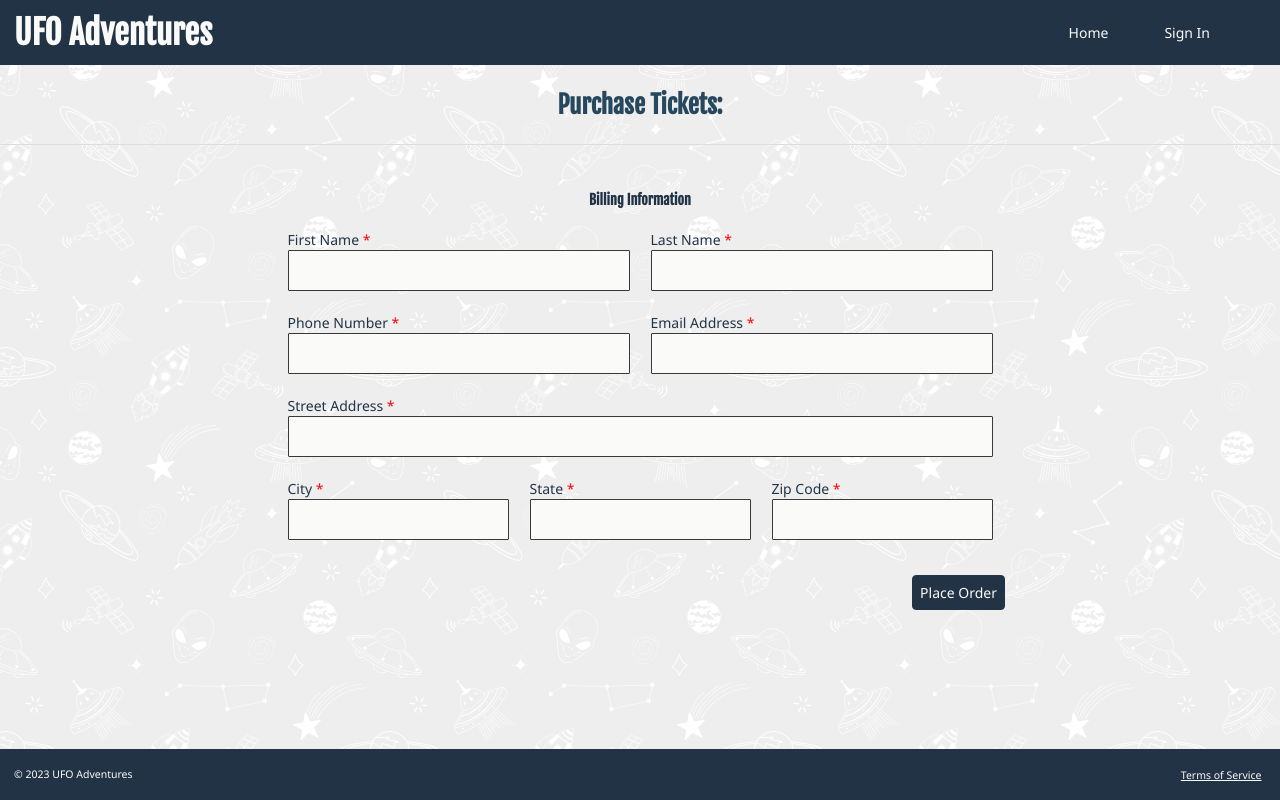
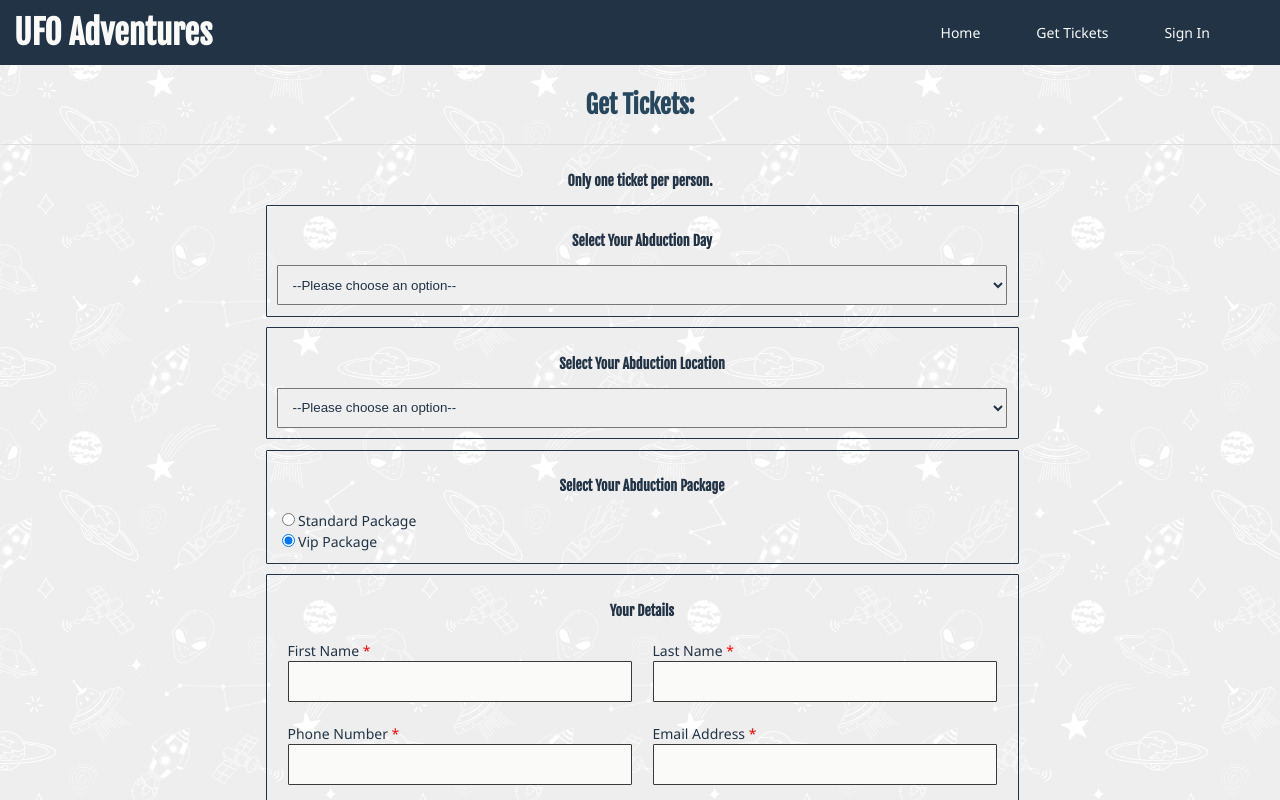
Before and after one commit to RHemstad/ufo_adventures, a React (Create React App) app: page /tickets in a window 1280 px wide. Shown: the top 800 px of the page. Built offline with nearby package versions, Linux system fonts and the light colour scheme; a web font is replaced by a local one.

Commit message:
checkout

```diff
--- a/src/components/home/Home.jsx
+++ b/src/components/home/Home.jsx
@@ -29,7 +29,7 @@ const Home = () => {
 <section id="tickets" className="tickets">
 
 <div className="subheading">
-  <h5>SUPPLIES LIMITED</h5>
+  <h5>LIMITED SEATING</h5>
   <h2>Tickets</h2>
 </div>
 
@@ -43,7 +43,7 @@ const Home = () => {
 
 <div>
 <Link to="/tickets">
-<Button className="primary-button">Purchase Tickets</Button>
+<Button className="primary-button">Get Tickets</Button>
 </Link>
 </div>
 
@@ -58,7 +58,7 @@ const Home = () => {
 <div>
 
 <Link to="/tickets">
-<Button className="primary-button">Purchase Tickets</Button>
+<Button className="primary-button">Get Tickets</Button>
 </Link>
 
 </div>
--- a/src/components/nav/Nav.jsx
+++ b/src/components/nav/Nav.jsx
@@ -35,8 +35,9 @@ const Nav = () => {
 
     <ul>
     <li><Link to="/">Home</Link></li>
+    <li><Link to="/tickets">Get Tickets</Link></li>
   <li>{userName !== "" ? `Welcome ${userName}` : <Link to="profile">Sign In</Link>}</li>
-        <li>{userName !== "" &&  <Link onClick={signOutUserName}>Sign Out</Link> }</li>
+  <li>{userName !== "" &&  <Link onClick={signOutUserName}>Sign Out</Link> }</li>
     </ul>
 
 
--- a/src/components/tickets/TicketCheckout.jsx
+++ b/src/components/tickets/TicketCheckout.jsx
@@ -43,12 +43,54 @@ const TicketCheckout = () => {
     <>
 
 
-<Subheader>Purchase Tickets: </Subheader>
+<Subheader>Get Tickets: </Subheader>
 
-    <form id="ticket-form" className="checkout">
-        <fieldset>
+<section className="ticket-checkout">
+<h4>Only one ticket per person.</h4>
 
-        <h4>Billing Information</h4>
+<form id="ticket-form" className="checkout">
+
+<fieldset>
+<h4>Select Your Abduction Day</h4>
+ <select class="select">
+ <option value="">--Please choose an option--</option>
+  <option value="sat">Saturday, November 3, 2023</option>
+  <option value="sun">Sunday,  November 4, 2023</option>
+</select>
+</fieldset>
+
+<fieldset>
+<h4>Select Your Abduction Location</h4>
+ <select class="select">
+ <option value="">--Please choose an option--</option>
+  <option value="1">Dallas, TX</option>
+  <option value="2">Los Angeles, CA</option>
+  <option value="3">Vancouver, WA</option>
+  <option value="4">Washington, DC</option>
+  <option value="5">Albuquerque, NM</option>
+  <option value="6">The Uintah Basin</option>
+</select>
+</fieldset>
+
+
+<fieldset className="package-choice">
+<h4>Select Your Abduction Package</h4>
+<div>
+<label class="form-control">
+    <input type="radio" id="radio" name="radio" />
+    Standard Package
+  </label>
+
+  <label class="form-control">
+    <input type="radio" id="radio" name="radio" checked />
+    Vip Package
+  </label>
+  </div>
+</fieldset>
+
+
+<fieldset>
+        <h4>Your Details</h4>
 
             {/* ****************************** */}
             {/* ************ NAME ************ */}
@@ -193,12 +235,12 @@ const TicketCheckout = () => {
             </div>
 
 
-            </fieldset>
 
+</fieldset>
             {/* ***** PAYMENT TYPE ***** */}
             <div className="payment-type">
             {/*<button type="button" className="primary-button" onClick={() => {validateForm()}}>Place Order</button>*/}
-            <button type="submit" className="primary-button" onClick={onUpdateCheckout}>Place Order</button>
+            <button type="submit" className="primary-button" onClick={onUpdateCheckout}>Submit</button>
             </div>
 
 
@@ -207,7 +249,7 @@ const TicketCheckout = () => {
 
 
 
-
+    </section>
 
 
 
--- a/src/components/tickets/TicketConfirmation.jsx
+++ b/src/components/tickets/TicketConfirmation.jsx
@@ -10,32 +10,22 @@ const TicketConfirmation = () => {
   return (
     <>
 
-<Subheader>Planning Your Abduction: </Subheader>
+<Subheader>Get Ticket: </Subheader>
 
 
 
     <section id="ticket-confirmation">
-    <h3>Thank You for your Purchase</h3>
+    <h3>Thank You {firstName} for your willingness to be abducted!</h3>
+    <h4>It's victims (er, volunteers), like yourself, that help us learn more about humans.</h4>
 
-    Hello, {firstName}
-    <p>Your order has been confirmed.</p>
-    <p>Your tickets have been emailed to: {email}</p>
-
-    Order Date: {new Date().toLocaleDateString()} <br/>
-    Order Number: {Math.floor(Math.random() * 1000000)} <br/>
-
-    Number of Tickets Ordered: 2;
-    Package Choice:
+<div>
+    <div>Order Date: {new Date().toLocaleDateString()}</div>
+    <div>Order Number: {Math.floor(Math.random() * 1000000)}</div>
+    <div>Location Choice: Dallas</div>
+    <div>Package Choice: VIP Package</div>
+</div>
 
 
-
-    Your Name: {firstName} {lastName} <br/>
-    Phone Number: {phone} <br/>
-    Email: {email} <br/>
-    Address: {address} <br/>
-    City: {city} <br/>
-    Zipcode: {zipcode} <br/>
-    State: {checkoutState} <br/>
 
 
 
--- a/src/components/tickets/ticket_checkout.css
+++ b/src/components/tickets/ticket_checkout.css
@@ -1,4 +1,10 @@
 
+
+
+section.ticket-checkout > h4 {
+    margin-top: 0;
+    padding-top: 0;
+}
 
 #ticket-form {
     display: flex;
@@ -6,6 +12,8 @@
     flex-direction: column;
     width: fit-content;
 }
+
+
 
 .text-danger {
 }
@@ -44,19 +52,17 @@
 
 #ticket-form label {
     display: inline-block;
-    padding-right: .5rem;
+    padding-right: var(--spacing-x-sm);
     width: 100%;
 }
 
-#ticket-form input {
+#ticket-form input:not([type=radio]):not([type=checkbox]) {
     margin: 0;
     font-family: inherit;
     margin-bottom: var(--spacing-sm);
     display: block;
     width: 100%;
     padding: var(--spacing-sm);
-    font-weight: 400;
-
     color: var(--color-primary);
     background-color: var(--color-neutral);
     background-clip: padding-box;
@@ -74,8 +80,74 @@
 }
 
 #ticket-form fieldset {
-    border-width: 0;
+    border: 1px solid var(--color-primary);
+    border-radius: var(--size-border-radius-small);
+    padding: var(--spacing-sm);
+    margin-bottom: var(--spacing-sm);
+    width: 100%;
 }
+
+
+
+
+
+
+#ticket-form select {
+    outline: 0;
+    width: 100%;
+    padding: var(--spacing-sm);
+    color: var(--color-primary);
+    cursor: pointer;
+    position: relative;
+    display: block;
+    overflow: hidden;
+    border-radius: var(--size-border-radius-small);
+}
+
+#ticket-form #radio input[type=radio] {
+    /* Add if not using autoprefixer */
+    -webkit-appearance: none;
+    /* Remove most all native input styles */
+    -moz-appearance: none;
+         appearance: none;
+    /* For iOS < 15 */
+    background-color: var(--form-background);
+    /* Not removed via appearance */
+    margin: 0;
+    font: inherit;
+    color: currentColor;
+    width: 1.15em;
+    height: 1.15em;
+    border: 0.15em solid currentColor;
+    border-radius: 50%;
+    transform: translateY(-0.075em);
+    display: grid;
+    place-content: center;
+  }
+
+  #ticket-form #radio input[type=radio]::before {
+    content: "";
+    width: 0.65em;
+    height: 0.65em;
+    border-radius: 50%;
+    transform: scale(0);
+    transition: 120ms transform ease-in-out;
+    box-shadow: inset 1em 1em var(--form-control-color);
+    /* Windows High Contrast Mode */
+    background-color: CanvasText;
+  }
+
+  #ticket-form #radio input[type=radio]:checked::before {
+    transform: scale(1);
+  }
+
+  #ticket-form #radio input[type=radio]:focus {
+    outline: max(2px, 0.15em) solid currentColor;
+    outline-offset: max(2px, 0.15em);
+  }
+
+
+
 
 
 /* *********************************** */
--- a/src/components/tickets/ticket_confirmation.css
+++ b/src/components/tickets/ticket_confirmation.css
@@ -1,4 +1,11 @@
 
 #ticket-confirmation {
-    border: 1px solid green;
+    display: flex;
+    flex-direction: column;
+    align-items: center;
 }
+
+#ticket-confirmation h4 {
+    margin-top: 0;
+    padding-top: 0;
+}
```
